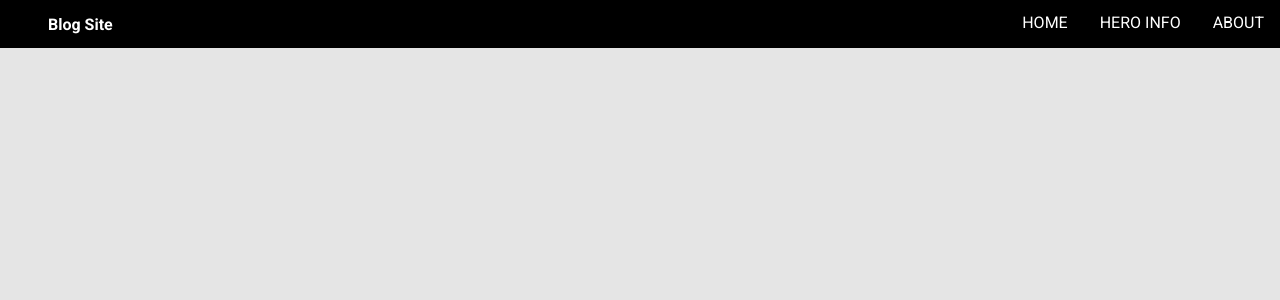
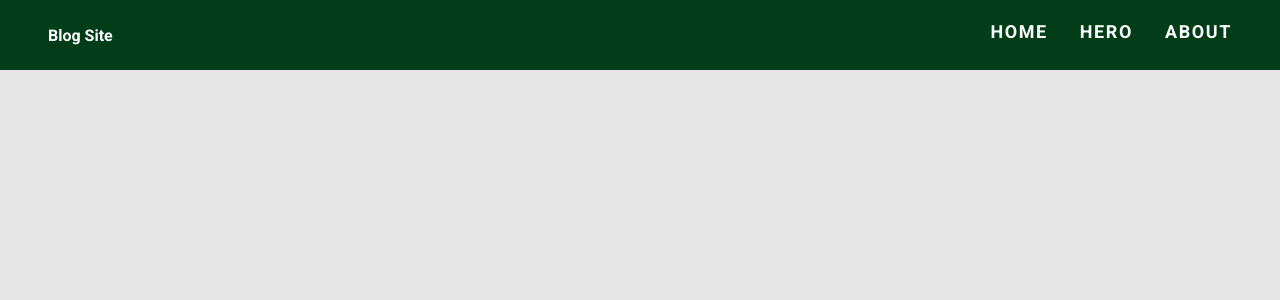
Before and after one commit to HalilFocic/Blog-MERN, a React (Create React App) app in the folder frontend/: page / in a window 1280 px wide. Shown: the top 300 px of the page. Built offline with nearby package versions, Linux system fonts and the light colour scheme.

Commit message:
UI update -navbar

```diff
--- a/frontend/src/NavBar.js
+++ b/frontend/src/NavBar.js
@@ -10,7 +10,7 @@ const Navbar = () => {
           <NavLink to="/">Home</NavLink>
         </li>
         <li className="nav-item">
-          <NavLink to="/heroinfo">Hero Info</NavLink>
+          <NavLink to="/heroinfo">Hero</NavLink>
         </li>
         <li className="nav-item">
           <NavLink to="/about">About</NavLink>
--- a/frontend/src/Navbar.css
+++ b/frontend/src/Navbar.css
@@ -1,16 +1,10 @@
-html {
-  margin: 0;
-  padding: 0;
-  width: 100%;
-  height: 100%;
-}
-
 .nav-bar {
+  height: 70px;
   margin-top: 0;
   top: 0;
   position: fixed;
   width: 100%;
-  background: black;
+  background: #003d18;
   color: white;
   display: flex;
   justify-content: space-between;
@@ -27,19 +21,25 @@ html {
 .nav-list {
   display: flex;
   list-style-type: none;
-  height: 3rem;
+  height: 70px;
+  padding-right: 2rem;
 }
 .nav-list li {
   margin-top: auto;
   margin-bottom: auto;
 }
 .nav-item {
+  letter-spacing: 0.1rem;
   color: white;
   padding-left: 1rem;
   padding-right: 1rem;
   text-decoration: none;
-  height: 2.2rem;
-  padding-top: 0.8rem;
+  height: 70px;
+  box-sizing: border-box;
+  padding-top: 1.3rem;
+  font-weight: bolder;
+  font-family: "Roboto";
+  font-size: 18px;
   transition: 0.3s;
 }
 .nav-item a {
```
Also changed, not shown: 1 other file (tests, documents, lock files or other folders).
